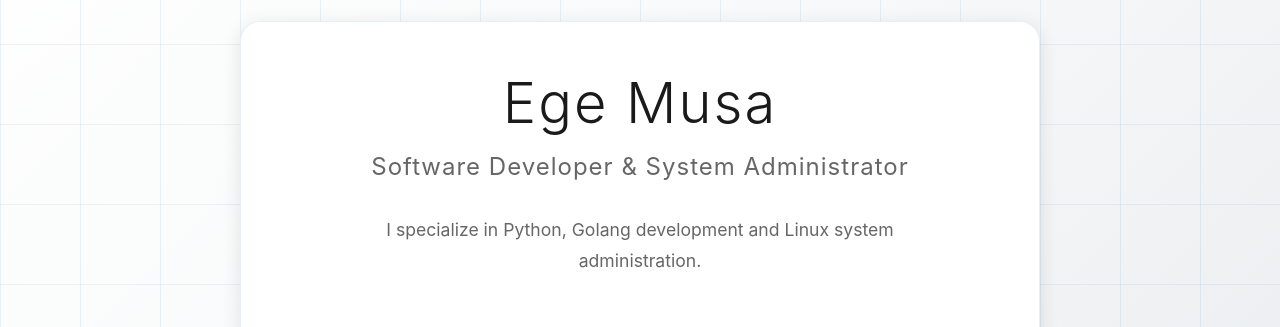
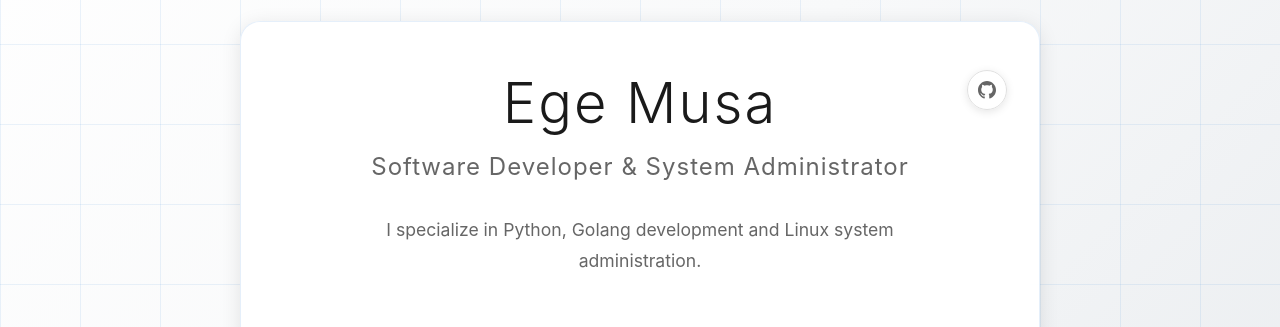
Before and after one commit to hope61/my-portfolio, a Vue app: page / in a window 1280 px wide. Shown: the part 196-523 px from the top of the page. Built offline with nearby package versions, Linux system fonts and the light colour scheme.

Commit message:
Added a github button to the homeview

```diff
--- a/src/views/HomeView.vue
+++ b/src/views/HomeView.vue
@@ -11,6 +11,20 @@
       <p class="description">
         I specialize in Python, Golang development and Linux system administration.
       </p>
+
+      <!-- GitHub Button -->
+      <a
+        href="https://github.com/egemusa"
+        target="_blank"
+        rel="noopener noreferrer"
+        class="github-button"
+      >
+        <svg width="18" height="18" viewBox="0 0 24 24" fill="currentColor">
+          <path
+            d="M12 0c-6.626 0-12 5.373-12 12 0 5.302 3.438 9.8 8.207 11.387.599.111.793-.261.793-.577v-2.234c-3.338.726-4.033-1.416-4.033-1.416-.546-1.387-1.333-1.756-1.333-1.756-1.089-.745.083-.729.083-.729 1.205.084 1.839 1.237 1.839 1.237 1.07 1.834 2.807 1.304 3.492.997.107-.775.418-1.305.762-1.604-2.665-.305-5.467-1.334-5.467-5.931 0-1.311.469-2.381 1.236-3.221-.124-.303-.535-1.524.117-3.176 0 0 1.008-.322 3.301 1.23.957-.266 1.983-.399 3.003-.404 1.02.005 2.047.138 3.006.404 2.291-1.552 3.297-1.23 3.297-1.23.653 1.653.242 2.874.118 3.176.77.84 1.235 1.911 1.235 3.221 0 4.609-2.807 5.624-5.479 5.921.43.372.823 1.102.823 2.222v3.293c0 .319.192.694.801.576 4.765-1.589 8.199-6.086 8.199-11.386 0-6.627-5.373-12-12-12z"
+          />
+        </svg>
+      </a>
     </div>
 
     <!-- Quick Links -->
@@ -83,6 +97,7 @@
 
 .hero-section {
   margin-bottom: 4rem;
+  position: relative;
 }
 
 .name {
@@ -107,6 +122,32 @@
   color: var(--text-secondary);
   max-width: 600px;
   margin: 0 auto;
+}
+
+.github-button {
+  position: absolute;
+  top: 0;
+  right: 0;
+  display: flex;
+  align-items: center;
+  justify-content: center;
+  width: 40px;
+  height: 40px;
+  background: rgba(255, 255, 255, 0.8);
+  border: 1px solid var(--border);
+  border-radius: 50%;
+  text-decoration: none;
+  color: var(--text-secondary);
+  transition: all 0.3s ease;
+  backdrop-filter: blur(10px);
+  box-shadow: 0 2px 8px rgba(0, 0, 0, 0.1);
+}
+
+.github-button:hover {
+  color: var(--accent);
+  background: rgba(255, 255, 255, 0.95);
+  transform: scale(1.1);
+  box-shadow: 0 4px 12px rgba(0, 0, 0, 0.15);
 }
 
 .quick-links {
@@ -165,6 +206,11 @@
     font-size: 1rem;
   }
 
+  .github-button {
+    width: 36px;
+    height: 36px;
+  }
+
   .quick-links {
     gap: 1rem;
   }
@@ -184,6 +230,11 @@
     font-size: 1.1rem;
   }
 
+  .github-button {
+    width: 32px;
+    height: 32px;
+  }
+
   .quick-links {
     flex-direction: column;
     align-items: center;
```
